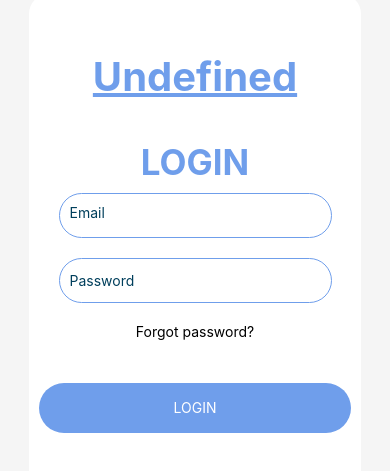
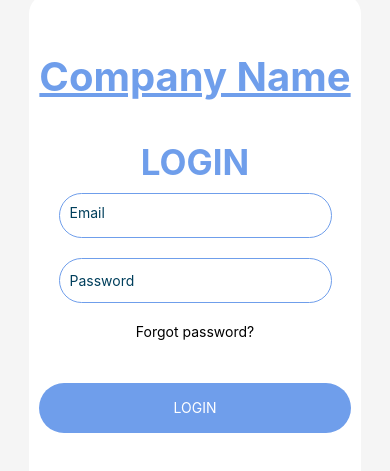
Before and after one commit to MATIFIREofficiel/SurvivorNext, a React Native app in the folder SurvivorNext/: screen /Calendar in a window 390 px wide. Shown: the part 175-646 px from the top of the page. Built offline with nearby package versions, Linux system fonts and the light colour scheme; what react-native-calendars would draw is missing.

Commit message:
feat(Admin Panel): Change theme available

```diff
--- a/SurvivorNext/AppContext.js
+++ b/SurvivorNext/AppContext.js
@@ -8,7 +8,7 @@ export function useAppContext() {
 
 export function AppProvider({ children }) {
     const [appColor, setAppColor] = useState('#6F9EEB');
-    const [companyName, setCompanyName] = useState('Undefined');
+    const [companyName, setCompanyName] = useState('Company Name');
     const [Admin, setAdmin] = useState(false);
 
     const contextValue = {
--- a/SurvivorNext/Pages/AdminPanel.js
+++ b/SurvivorNext/Pages/AdminPanel.js
@@ -15,7 +15,7 @@ import {
 import { useAppContext } from '../AppContext';
 
 export default function AdminPanel() {
-  const buttonColors = ['red', 'orange', 'yellow', 'blue', 'indigo', 'violet', 'purple', 'magenta', 'lime'];
+  const buttonColors = ['red', 'blue', 'green', 'pink', 'purple', 'gray', 'brown', 'magenta', 'lime'];
 
   const {
     appColor,
```
